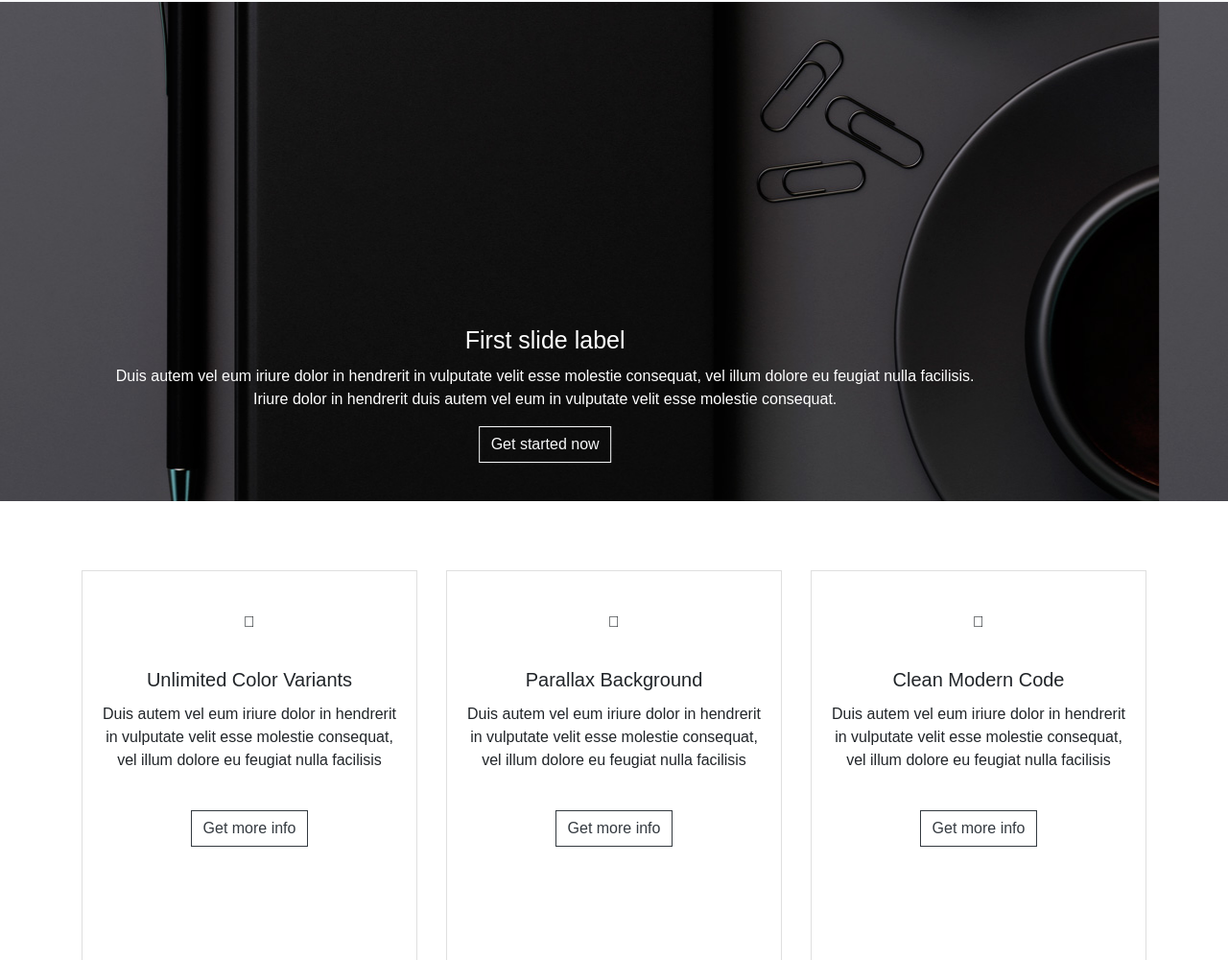
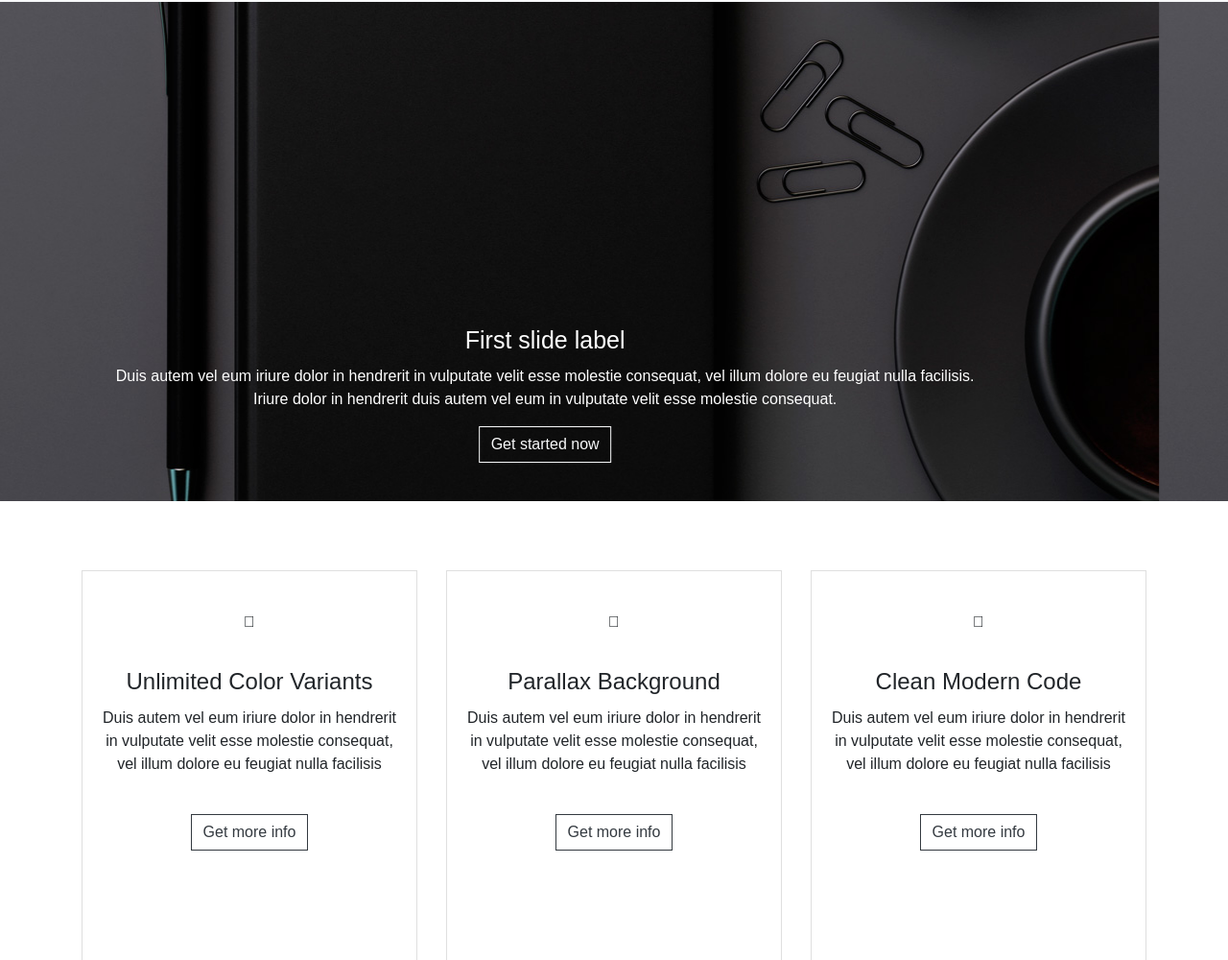
Before and after one commit to jpdebuen/reto-landing, a plain HTML site: page index.html in a window 1280 px wide. Shown: the part 100-1100 px from the top of the page at 96% size. Drawn offline with Linux system fonts and the light colour scheme.

Commit message:
[MOD]commit before presentation

```diff
--- a/css/main.css
+++ b/css/main.css
@@ -109,6 +109,10 @@ img.logo-dark{
     margin-bottom: 24px;
 }
 
+.card-body h4{
+    font: serif;
+}
+
 .card-icon{
     margin-top: 24px;
     margin-bottom: 40px;
--- a/index.html
+++ b/index.html
@@ -95,7 +95,7 @@
                         <div class="card">
                             <div class="card-body text-center align-middle">
                                 <i class="fas fa-shield-alt card-icon"></i>
-                                <h5 class="card-title">Unlimited Color Variants</h5>
+                                <h4 class="card-title">Unlimited Color Variants</h4>
                                 <p class="card-text">Duis autem vel eum iriure dolor in hendrerit in vulputate velit esse molestie consequat, vel illum dolore eu feugiat nulla facilisis</p>
                                 <button type="button" class="btn btn-outline-dark">Get more info</button>
                             </div>
@@ -105,7 +105,7 @@
                         <div class="card">
                             <div class="card-body text-center align-middle">
                                 <i class="fas fa-umbrella card-icon"></i>
-                                <h5 class="card-title">Parallax Background</h5>
+                                <h4 class="card-title">Parallax Background</h4>
                                 <p class="card-text">Duis autem vel eum iriure dolor in hendrerit in vulputate velit esse molestie consequat, vel illum dolore eu feugiat nulla facilisis</p>
                                 <button type="button" class="btn btn-outline-dark">Get more info</button>
                             </div>
@@ -115,7 +115,7 @@
                         <div class="card">
                             <div class="card-body text-center align-middle">
                                 <i class="fas fa-home card-icon"></i>
-                                <h5 class="card-title">Clean Modern Code</h5>
+                                <h4 class="card-title">Clean Modern Code</h4>
                                 <p class="card-text">Duis autem vel eum iriure dolor in hendrerit in vulputate velit esse molestie consequat, vel illum dolore eu feugiat nulla facilisis</p>
                                 <button type="button" class="btn btn-outline-dark">Get more info</button>
                             </div>
```
